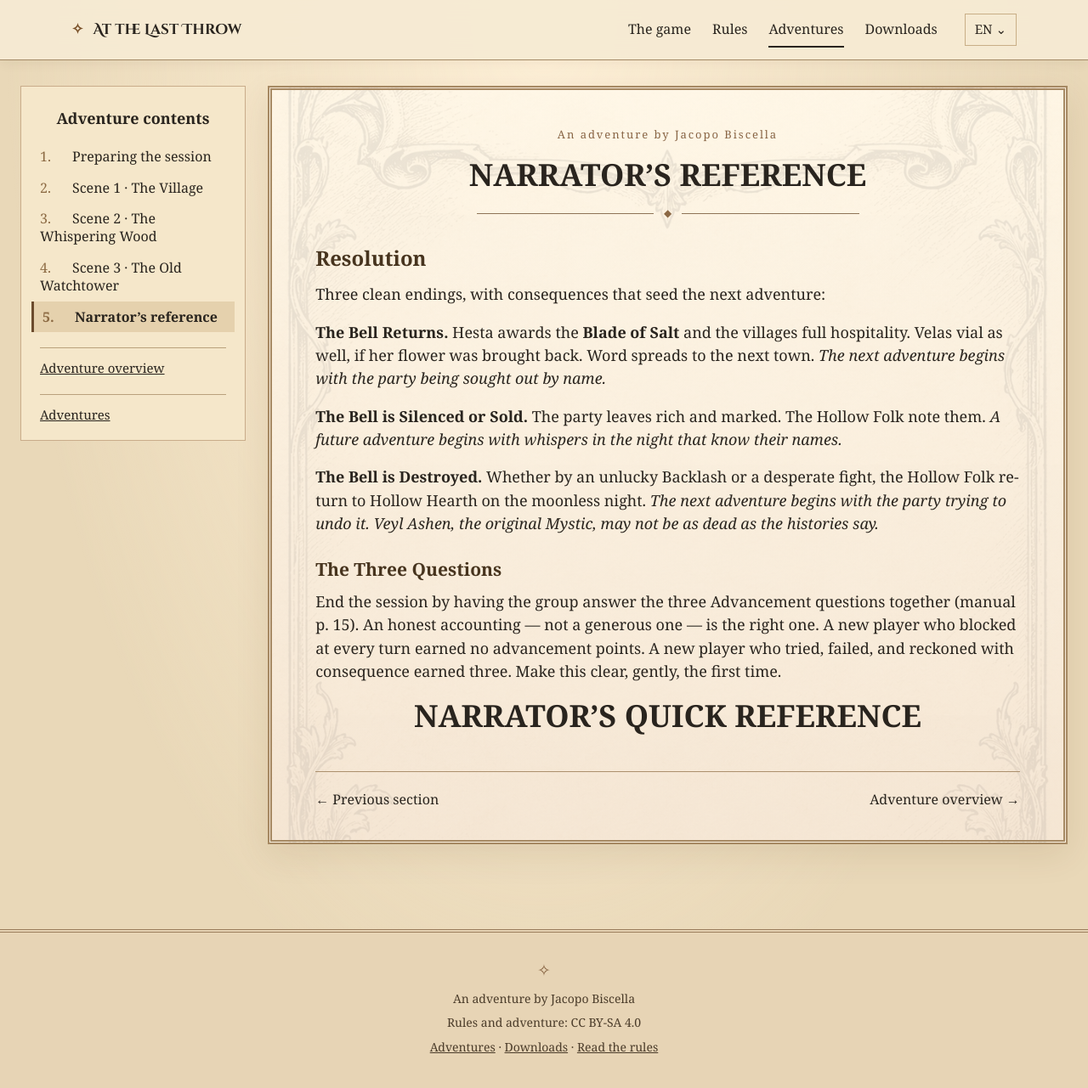
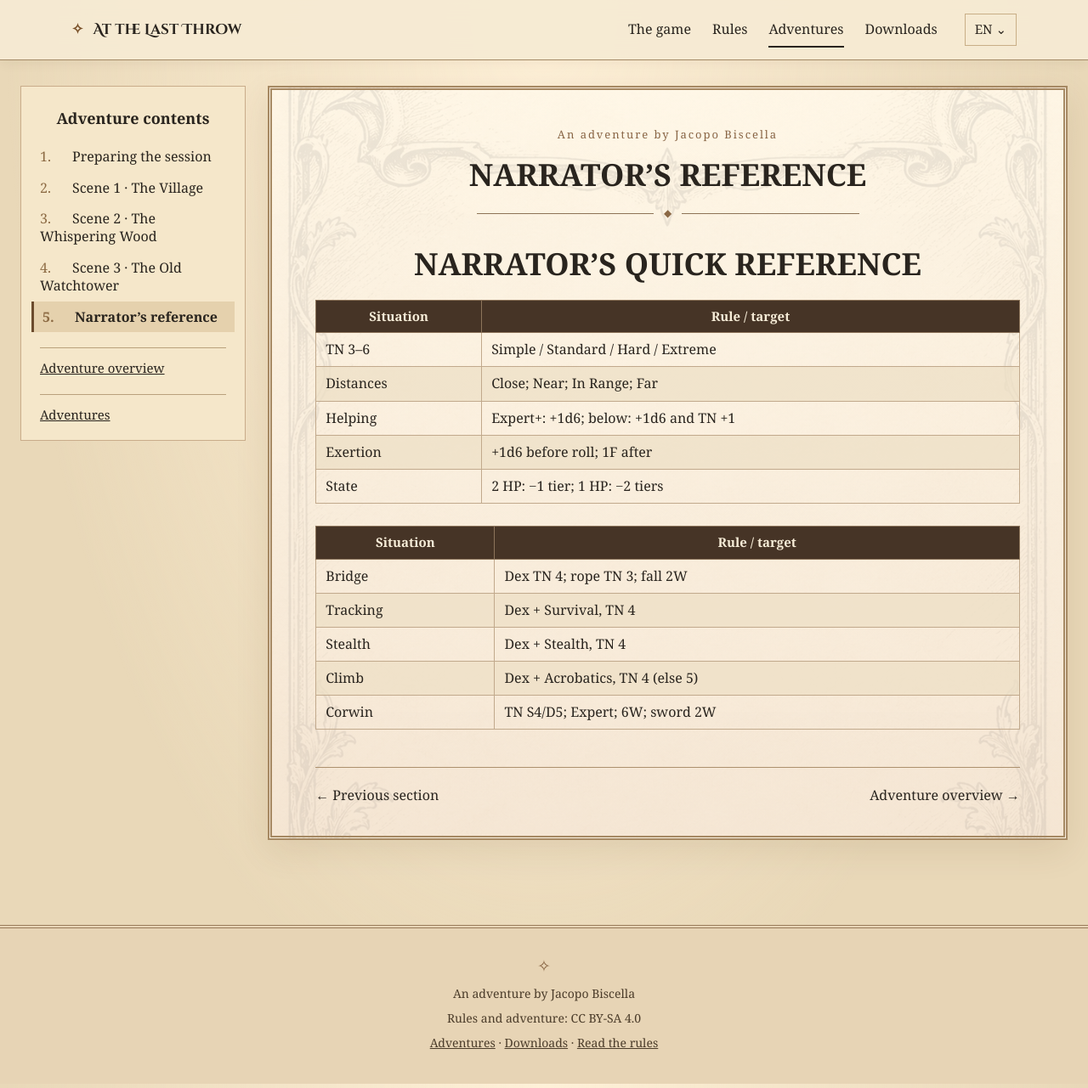
Before and after one commit to jbiscella/at-the-last-throw, a Jekyll site: the page built from docs/en/adventure/read/05.html, in a window 1280 px wide and 1281 px high. Shown: the whole window at 85% size. Built offline with Jekyll 4.4.1, drawn with Linux system fonts in a browser that asks for light colours; some web fonts are replaced.

Commit message:
Restore English source tables, encounter stats and correct reference chapter split

```diff
--- a/docs/en/adventure/read/05.html
+++ b/docs/en/adventure/read/05.html
@@ -9,11 +9,64 @@ permalink: "/en/adventure/read/05.html"
 previous: "04"
 ---
 
-<h2 id="resolution">Resolution</h2>
-<p>Three clean endings, with consequences that seed the next adventure:</p>
-<p><strong>The Bell Returns.</strong> Hesta awards the <strong>Blade of Salt</strong> and the villages full hospitality. Velas vial as well, if her flower was brought back. Word spreads to the next town. <em>The next adventure begins with the party being sought out by name.</em></p>
-<p><strong>The Bell is Silenced or Sold.</strong> The party leaves rich and marked. The Hollow Folk note them. <em>A future adventure begins with whispers in the night that know their names.</em></p>
-<p><strong>The Bell is Destroyed.</strong> Whether by an unlucky Backlash or a desperate fight, the Hollow Folk return to Hollow Hearth on the moonless night. <em>The next adventure begins with the party trying to undo it. Veyl Ashen, the original Mystic, may not be as dead as the histories say.</em></p>
-<h3 id="the-three-questions">The Three Questions</h3>
-<p>End the session by having the group answer the three Advancement questions together (manual p. 15). An honest accounting — not a generous one — is the right one. A new player who blocked at every turn earned no advancement points. A new player who tried, failed, and reckoned with consequence earned three. Make this clear, gently, the first time.</p>
 <h1 class="unnumbered" id="narrators-quick-reference">Narrator’s Quick Reference</h1>
+<div class="table-scroll"><table>
+<thead>
+<tr class="header">
+<th>Situation</th>
+<th>Rule / target</th>
+</tr>
+</thead>
+<tbody>
+<tr class="odd">
+<td>TN 3–6</td>
+<td>Simple / Standard / Hard / Extreme</td>
+</tr>
+<tr class="even">
+<td>Distances</td>
+<td>Close; Near; In Range; Far</td>
+</tr>
+<tr class="odd">
+<td>Helping</td>
+<td>Expert+: +1d6; below: +1d6 and TN +1</td>
+</tr>
+<tr class="even">
+<td>Exertion</td>
+<td>+1d6 before roll; 1F after</td>
+</tr>
+<tr class="odd">
+<td>State</td>
+<td>2 HP: <span class="math inline">−1</span> tier; 1 HP: <span class="math inline">−2</span> tiers</td>
+</tr>
+</tbody>
+</table></div>
+<div class="table-scroll"><table>
+<thead>
+<tr class="header">
+<th>Situation</th>
+<th>Rule / target</th>
+</tr>
+</thead>
+<tbody>
+<tr class="odd">
+<td>Bridge</td>
+<td>Dex TN 4; rope TN 3; fall 2W</td>
+</tr>
+<tr class="even">
+<td>Tracking</td>
+<td>Dex + Survival, TN 4</td>
+</tr>
+<tr class="odd">
+<td>Stealth</td>
+<td>Dex + Stealth, TN 4</td>
+</tr>
+<tr class="even">
+<td>Climb</td>
+<td>Dex + Acrobatics, TN 4 (else 5)</td>
+</tr>
+<tr class="odd">
+<td>Corwin</td>
+<td>TN S4/D5; Expert; 6W; sword 2W</td>
+</tr>
+</tbody>
+</table></div>
```
Also changed, not shown: docs/en/adventure/read/01.html (+29 -10 lines), docs/en/adventure/read/02.html (+5 -5 lines), docs/en/adventure/read/03.html (+4 -4 lines), docs/en/adventure/read/04.html (+40 -18 lines).
